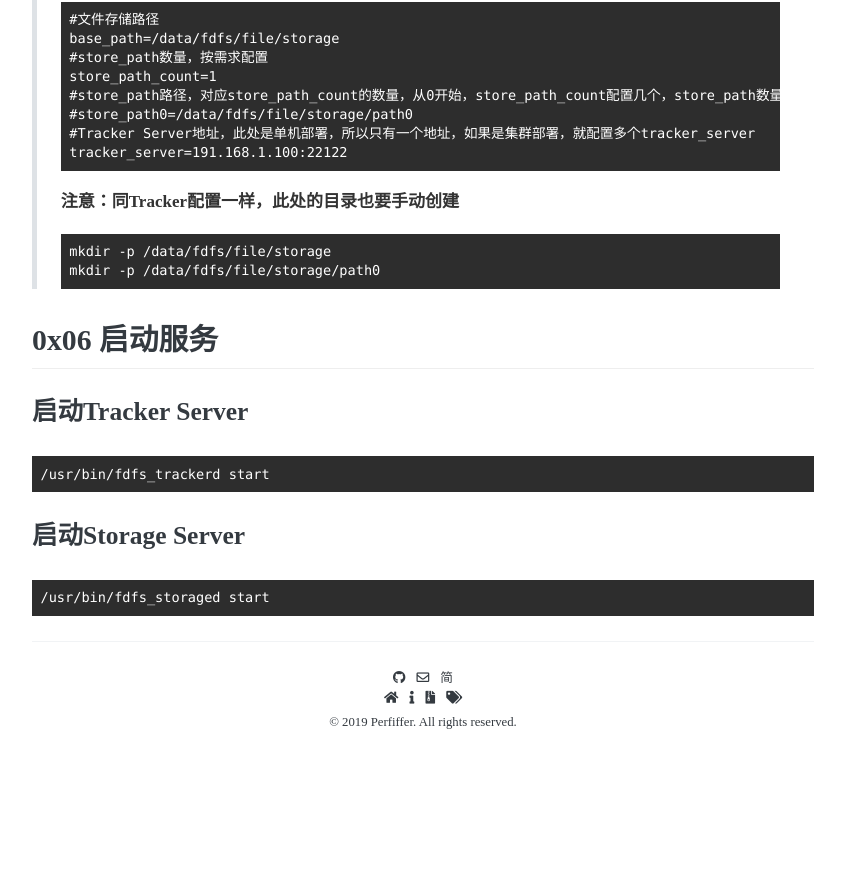
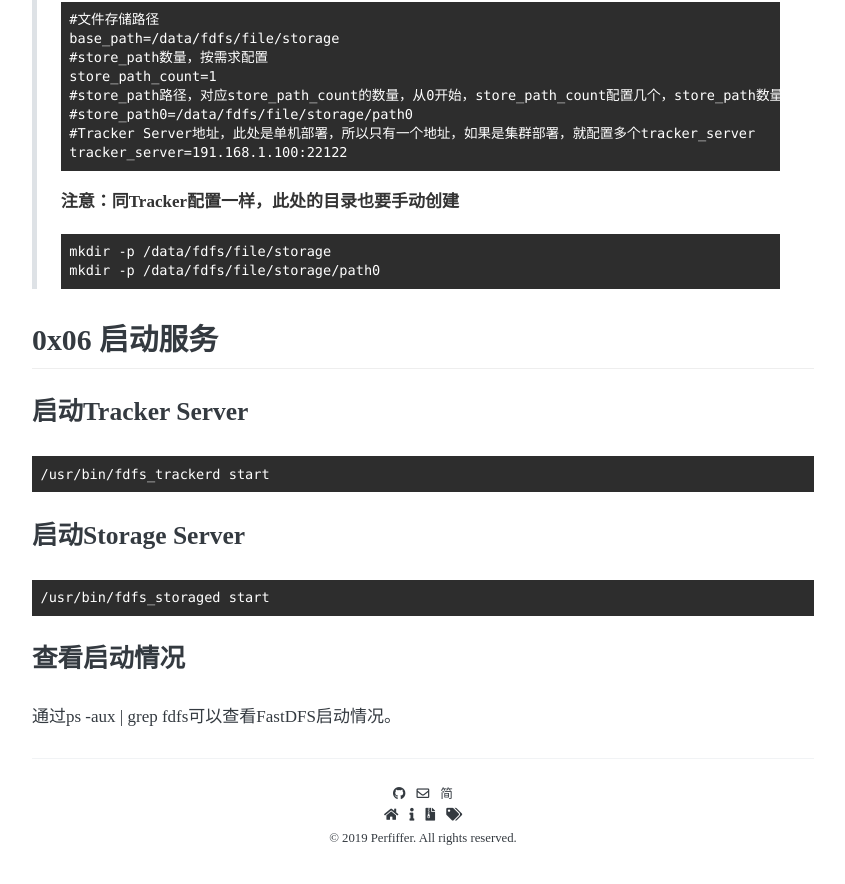
Before and after one commit to perfiffer/perfiffer.github.io, a Jekyll site: the page built from _posts/2020-05-13-FastDFS.md, in a window 1280 px wide and 900 px high, scrolled down 2847 px. Shown: the top 884 px of the window, without its empty margins (217-1062 px from the left). Built offline with Jekyll 4.4.1, drawn with Linux system fonts in a browser that asks for light colours; some web fonts are replaced; before the commit the page ends 3630 px from its top, so only the background shows below that.

Commit message:
修改文件名称

````diff
--- a/_posts/2020-05-13-FastDFS.md
+++ b/_posts/2020-05-13-FastDFS.md
@@ -104,3 +104,5 @@
 ```
 /usr/bin/fdfs_storaged start
 ```
+### 查看启动情况
+通过ps -aux | grep fdfs可以查看FastDFS启动情况。
````
Also changed, not shown: _posts/2019-01-23-jekyll.md (renamed from _posts/2019-01-23-0123.md), _posts/2019-01-25-this_city.md (renamed from _posts/2019-01-25-0125.md), _posts/2019-01-27-happyend.md (renamed from _posts/2019-01-27-0127.md), _posts/2019-02-07-vim.md (renamed from _posts/2019-02-07-0207.md), _posts/2019-02-19-barcode_scan.md (renamed from _posts/2019-02-19-0219.md), _posts/2019-03-05-linux_sysctl.md (renamed from _posts/2019-03-05-0305.md), _posts/2019-03-31-nginx_location.md (renamed from _posts/2019-03-31-0331.md), _posts/2019-04-16-Linux_Device.md (renamed from _posts/2019-04-16-0416.md), _posts/2019-04-16-markdown.md (renamed from _posts/2019-04-16-0417.md).
